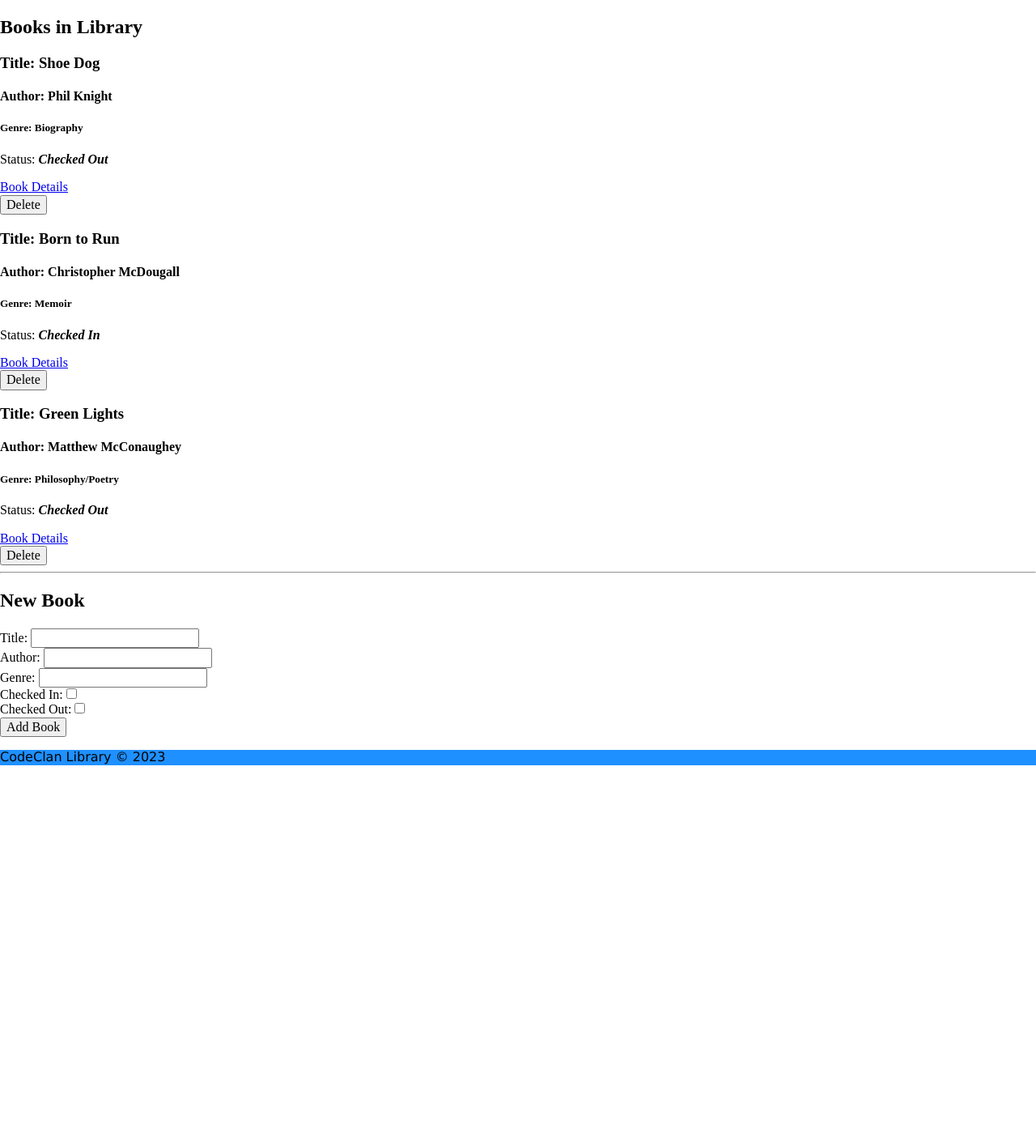
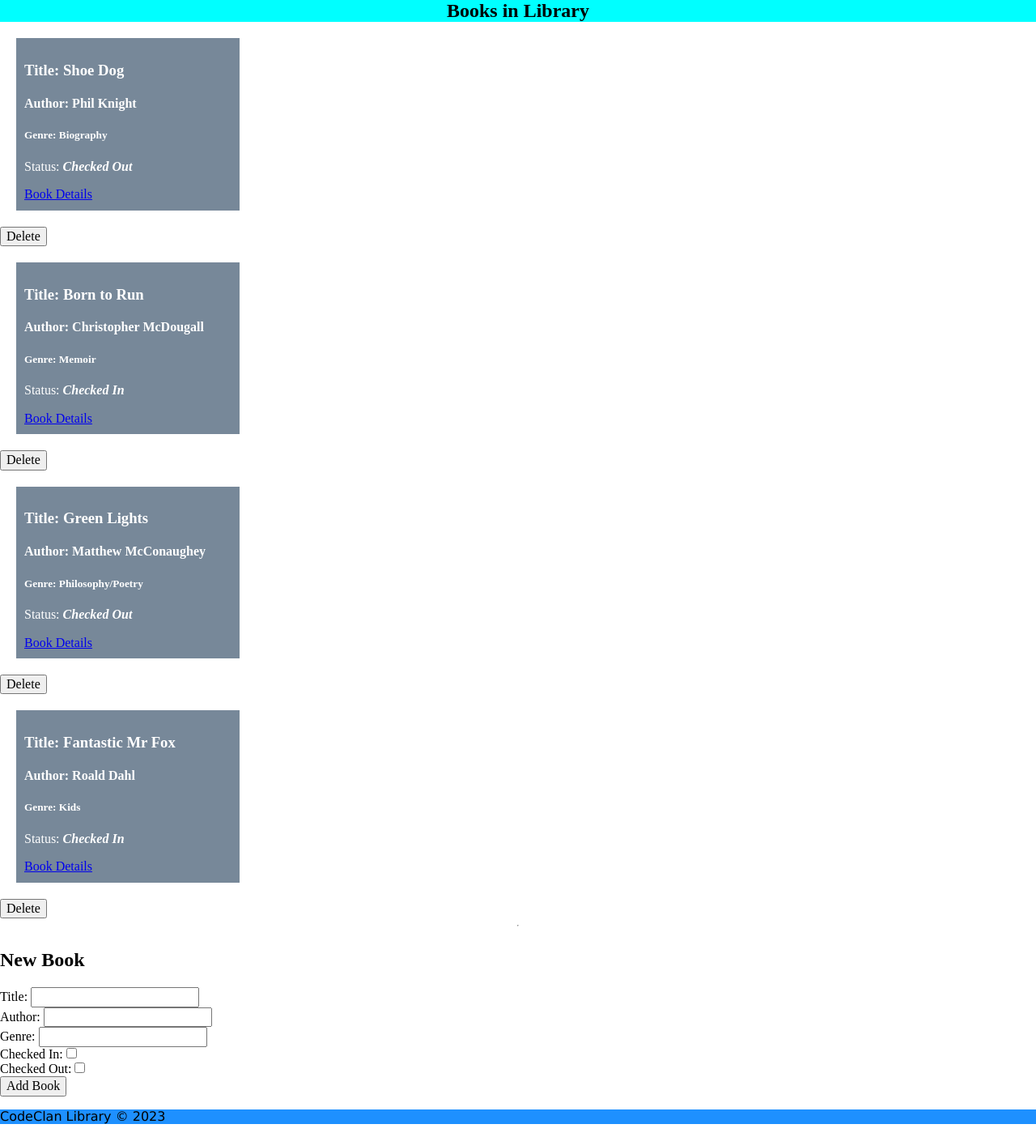
Before and after one commit to rosscondie/codeclan_library_hw, a Flask app: page / in a window 1280 px wide. Shown: the part 128-1532 px from the top of the page at 81% size. Before the commit the page ends 1073 px from the top, so only its background shows below. Run offline with Flask 2, Linux system fonts and the light colour scheme.

Commit message:
added some styling

```diff
--- a/models/library.py
+++ b/models/library.py
@@ -3,8 +3,9 @@ from models.book import Book
 book_1 = Book("Shoe Dog", "Phil Knight", "Biography", True, False)
 book_2 = Book("Born to Run", "Christopher McDougall", "Memoir", False, True)
 book_3 = Book("Green Lights", "Matthew McConaughey", "Philosophy/Poetry", True, False)
+book_4 = Book("Fantastic Mr Fox", "Roald Dahl", "Kids", False, True)
 
-books_list = [book_1, book_2, book_3]
+books_list = [book_1, book_2, book_3, book_4]
 
 def get_book_list():
     return books_list
--- a/static/style.css
+++ b/static/style.css
@@ -36,3 +36,25 @@ footer {
 .link_style > li > a:hover {
     text-decoration: underline;
 }
+
+section > h2 {
+    margin: auto;
+    background-color: cyan;
+    display: grid;
+    justify-content: center;
+    color: black;
+}
+
+.book_details {
+    display: flex;
+    flex-direction: column;
+}
+
+.books {
+    width: 20vw;
+    background-color: lightslategray;
+    padding: 10px;
+    margin: 20px;
+    color: white;
+
+}
--- a/templates/index.html
+++ b/templates/index.html
@@ -5,26 +5,27 @@
     <h2>Books in Library</h2>
     <section>
         {% for book in book_list %}
-        <section>
+    <section class="book_details">
+        <div class="books">
             <h3>Title: {{book.title}}</h3>
             <h4>Author: {{book.author}}</h4>
             <h5>Genre: {{book.genre}}</h5>
 
-                {% if book.checked_out %}
+            {% if book.checked_out %}
                 <p>Status: <i><b>Checked Out</i></b></p>
                 {% elif book.checked_in %}
 
                 <p>Status: <i><b>Checked In</i></b></p>
-                {% endif %}
+            {% endif %}
 
+            <a href="book/{{ book_list.index(book) }}">Book Details</a>
+        </div>
                 <!-- <form action="/books/{{ loop.index0 }}/update" method="POST">
                     <label for="update">Change Status To Checked Out</label>
                     <input type="radio" id="update" name="update">
                     <input type="submit" value="Update">
                 </form> -->
-
-            <a href="book/{{ book_list.index(book) }}">Book Details</a>
-                <div>
+             <div>
                     <form action="/books/{{ loop.index0 }}/delete" method="POST">
                         <input type="submit" value="Delete">
                     </form>
```
